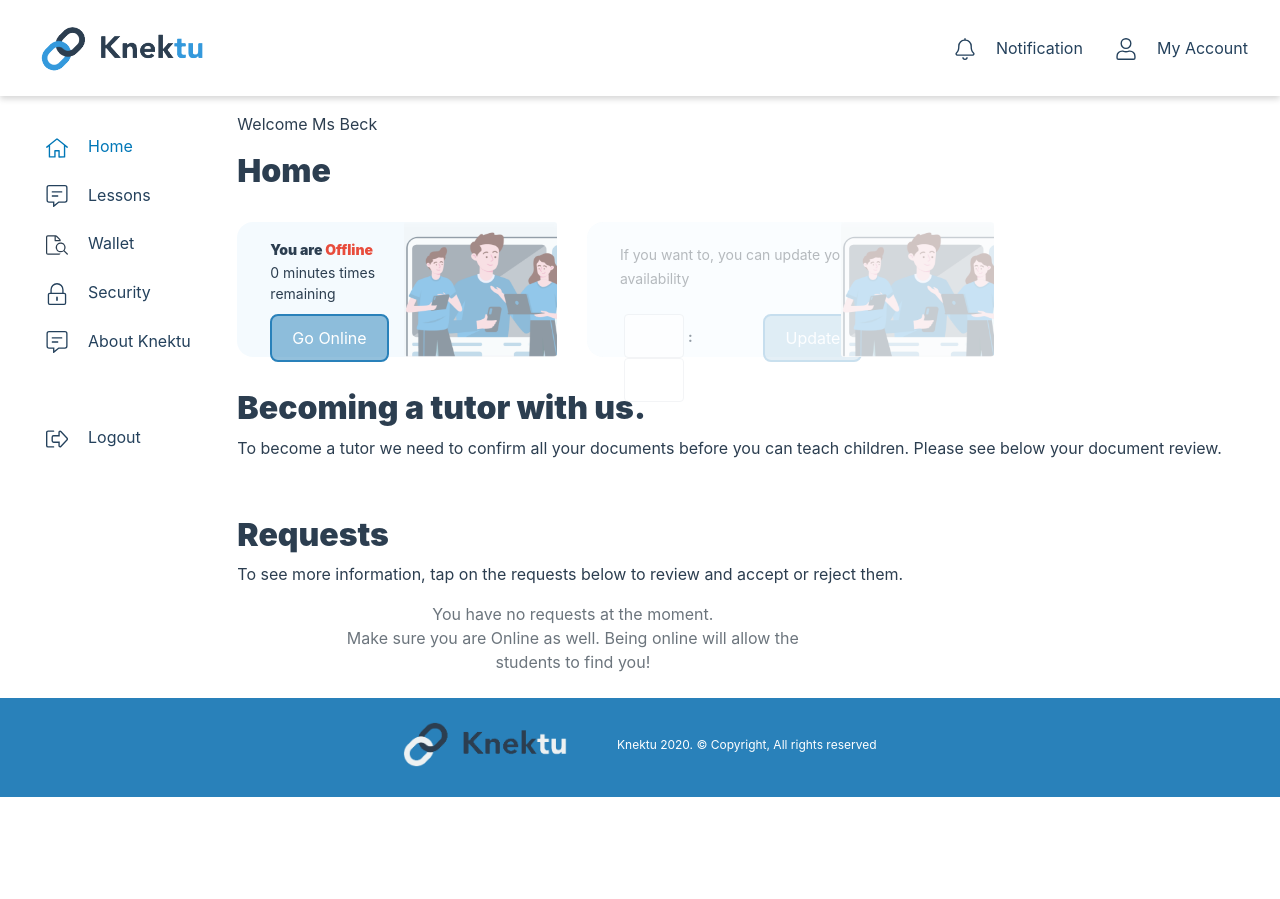
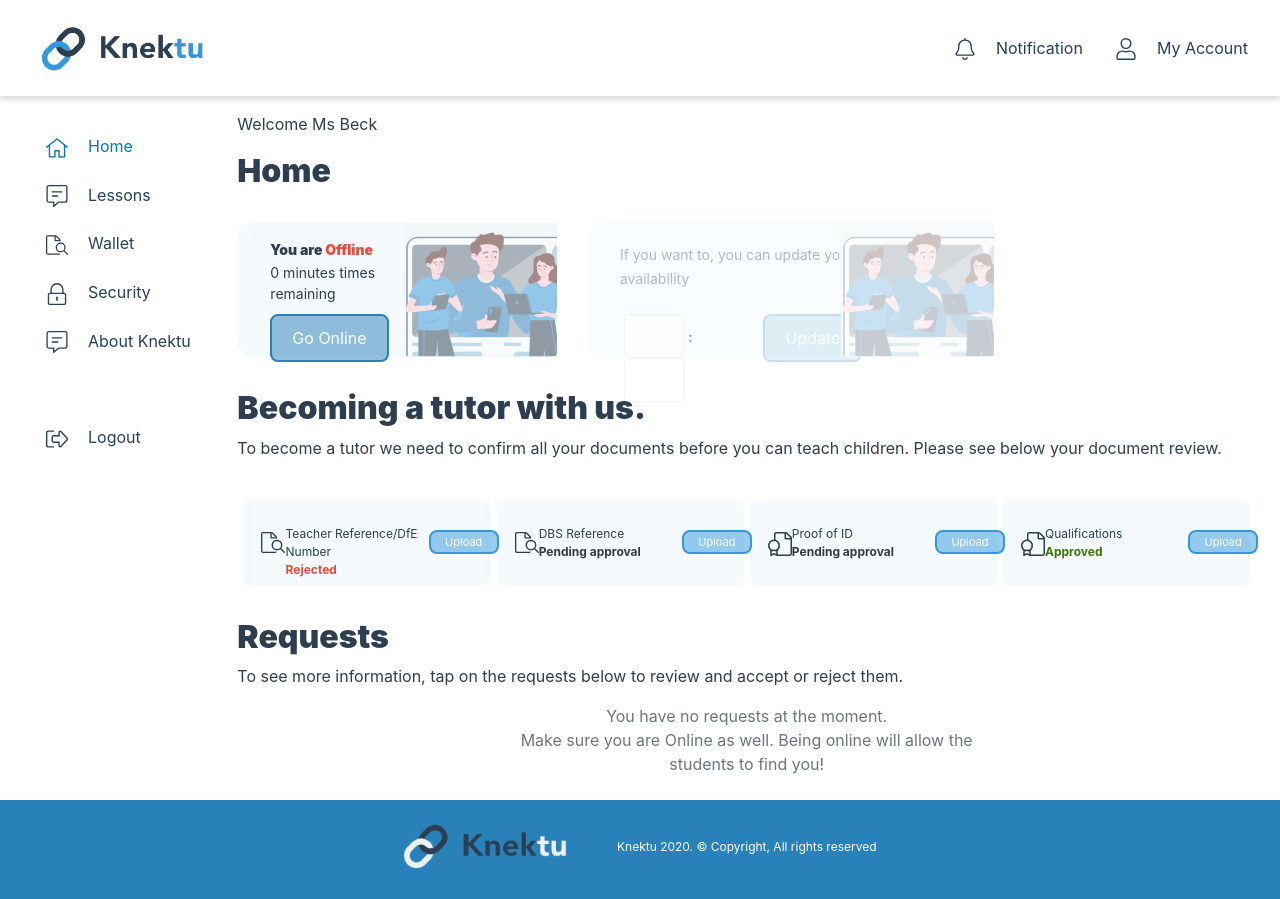
Before and after one commit to aminrasouli/knektu-next, a Next.js app: page / in a window 1280 px wide. Before the commit the page ends 800 px from the top, so only its background shows below. Built offline with nearby package versions, Linux system fonts and the light colour scheme.

Commit message:
add under becoming cards

```diff
--- /dev/null
+++ b/components/index/BecomingCard.js
@@ -0,0 +1,93 @@
+import React from 'react'
+import { Button, Card, CardBody, Col, Row } from 'reactstrap'
+
+export default function BecomingCard () {
+  return (
+    <Row className="card-becoming-gutter">
+      <Col md="3">
+        <Card className="card-becoming mb-3">
+          <Row noGutters>
+            <Col md="2">
+              <img className="svg-icon"
+                   src="/assets/svg/file-search.svg"/>
+            </Col>
+            <Col md="7">
+              <CardBody className="card-becoming-index">
+                <span className="card-title">Teacher Reference/DfE Number</span>
+                <p className="card-text text-danger font-weight-bold ">
+                  Rejected
+                </p>
+              </CardBody>
+            </Col>
+            <Col md="3">
+              <Button size="sm">Upload</Button>
+            </Col>
+          </Row>
+        </Card>
+      </Col>
+      <Col md="3">
+        <Card className="card-becoming mb-3">
+          <Row noGutters>
+            <Col md="2">
+              <img className="svg-icon"
+                   src="/assets/svg/file-search.svg"/>
+            </Col>
+            <Col md="7">
+              <CardBody className="card-becoming-index">
+                <span className="card-title">DBS Reference</span>
+                <p className="card-text text-dark font-weight-bold ">
+                  Pending approval
+                </p>
+              </CardBody>
+            </Col>
+            <Col md="3">
+              <Button size="sm">Upload</Button>
+            </Col>
+          </Row>
+        </Card>
+      </Col>
+      <Col md="3">
+        <Card className="card-becoming mb-3">
+          <Row noGutters>
+            <Col md="2">
+              <img className="svg-icon"
+                   src="/assets/svg/file-certificate.svg"/>
+            </Col>
+            <Col md="7">
+              <CardBody className="card-becoming-index">
+                <span className="card-title">Proof of ID</span>
+                <p className="card-text text-dark font-weight-bold ">
+                  Pending approval
+                </p>
+              </CardBody>
+            </Col>
+            <Col md="3">
+              <Button size="sm">Upload</Button>
+            </Col>
+          </Row>
+        </Card>
+      </Col>
+      <Col md="3">
+        <Card className="card-becoming mb-3">
+          <Row noGutters>
+            <Col md="2">
+              <img className="svg-icon"
+                   src="/assets/svg/file-certificate.svg"/>
+            </Col>
+            <Col md="7">
+              <CardBody className="card-becoming-index">
+                <span className="card-title">Qualifications</span>
+                <p className="card-text text-success font-weight-bold ">
+                  Approved
+                </p>
+              </CardBody>
+            </Col>
+            <Col md="3">
+              <Button size="sm">Upload</Button>
+            </Col>
+          </Row>
+        </Card>
+      </Col>
+    </Row>
+  )
+}
--- /dev/null
+++ b/components/index/HomeCard.js
@@ -0,0 +1,58 @@
+import React from 'react'
+import { Button, Card, CardBody, Col, Row } from 'reactstrap'
+
+export default function HomeCard () {
+  return (
+    <Row>
+      <Col md="4">
+        <Card className="card-index mb-3">
+          <Row noGutters>
+            <Col md="7">
+              <CardBody className="card-body-index">
+                <h5 className="h6 card-title card-title-index">You are <span
+                  className="text-danger">Offline</span></h5>
+                <p className="card-text">0 minutes times
+                  remaining</p>
+                <p className="card-text">
+                  <Button className="btn-index">Go Online</Button>
+                </p>
+              </CardBody>
+            </Col>
+            <Col md="5">
+              <img src="/assets/image/wall.png" className="card-img"/>
+            </Col>
+          </Row>
+        </Card>
+      </Col>
+      <Col md="5">
+        <Card className="card-index mb-3 card-disable">
+          <Row noGutters>
+            <Col md="9">
+              <CardBody className="card-body-index">
+                <span className="text-muted card-title card-title-sm-index">If you want to, you can update your availability</span>
+                <p className="card-text mt-4">
+                  <Row>
+                    <Col md="6">
+                      <form className="form-inline">
+                        <input type="text"
+                               className="form-control form-card-sm"/>
+                        <span className="font-weight-bold"> : </span>
+                        <input type="text"
+                               className="form-control form-card-sm"/>
+                      </form>
+                    </Col>
+                    <Col md="6"><Button
+                      className="btn-index">Update</Button></Col>
+                  </Row>
+                </p>
+              </CardBody>
+            </Col>
+            <Col md="3">
+              <img src="/assets/image/wall.png" className="card-img"/>
+            </Col>
+          </Row>
+        </Card>
+      </Col>
+    </Row>
+  )
+}
--- a/pages/index.js
+++ b/pages/index.js
@@ -1,7 +1,8 @@
 import Head from 'next/head'
 import React from 'react'
 import Layout from '../components/layout/Layout'
-import { Button, Card, CardBody, Col, Row } from 'reactstrap'
+import HomeCard from '../components/index/HomeCard'
+import BecomingCard from '../components/index/BecomingCard'
 
 export default function Home () {
   return (
@@ -16,57 +17,8 @@ export default function Home () {
           <p>Welcome Ms Beck</p>
           <h1 className="h2">Home</h1>
         </div>
-        <Row>
-          <Col md="4">
-            <Card className="card-index mb-3">
-              <Row noGutters>
-                <Col md="7">
-                  <CardBody className="card-body-index">
-                    <h5 className="h6 card-title card-title-index">You are <span
-                      className="text-danger">Offline</span></h5>
-                    <p className="card-text">0 minutes times
-                      remaining</p>
-                    <p className="card-text">
-                      <Button className="btn-index">Go Online</Button>
-                    </p>
-                  </CardBody>
-                </Col>
-                <Col md="5">
-                  <img src="/assets/image/wall.png" className="card-img"/>
-                </Col>
-              </Row>
-            </Card>
-          </Col>
-          <Col md="5">
-            <Card className="card-index mb-3 card-disable">
-              <Row noGutters>
-                <Col md="9">
-                  <CardBody className="card-body-index">
-                    <span className="text-muted card-title card-title-sm-index">If you want to, you can update your availability</span>
-                    <p className="card-text mt-4">
-                      <Row>
-                        <Col md="6">
-                          <form className="form-inline">
-                            <input type="text"
-                                   className="form-control form-card-sm"/>
-                            <span className="font-weight-bold"> : </span>
-                            <input type="text"
-                                   className="form-control form-card-sm"/>
-                          </form>
-                        </Col>
-                        <Col md="6"><Button
-                          className="btn-index">Update</Button></Col>
-                      </Row>
-                    </p>
-                  </CardBody>
-                </Col>
-                <Col md="3">
-                  <img src="/assets/image/wall.png" className="card-img"/>
-                </Col>
-              </Row>
-            </Card>
-          </Col>
-        </Row>
+
+        <HomeCard/>
 
 
         <div
@@ -75,6 +27,8 @@ export default function Home () {
           <p>To become a tutor we need to confirm all your documents before you
             can teach children. Please see below your document review.</p>
         </div>
+
+        <BecomingCard/>
 
         <div
           className="pt-3 pb-2 mb-3">
--- a/styles/styles.scss
+++ b/styles/styles.scss
@@ -1,6 +1,7 @@
 $body-color: #2C3E50;
 $headings-font-weight: 900;
 $red: #E84C3C;
+$success: #3F740A;
 @import "node_modules/bootstrap/scss/bootstrap";
 
 img {
@@ -87,6 +88,7 @@ img.svg-icon {
 .no-request-text-box {
   width: 671px;
   padding: 0 100px 0 100px;
+  margin: 0 auto;
 }
 
 .card-index {
@@ -142,3 +144,45 @@ img.svg-icon {
   opacity: 0.5;
   cursor: no-drop !important;
 }
+
+.card-becoming {
+  background: #3499DC0D;
+  border: none;
+  border-radius: 7px;
+  max-height: 86px;
+}
+
+.card-becoming-index {
+  margin: 25px 1px;
+  padding: 0;
+  font-size: 12px;
+}
+
+.card-becoming button {
+  width: 70px;
+  height: 24px;
+  line-height: 0px;
+  background: #3499DC80;
+  border: 2px solid #3499DC;
+  font-size: 11px;
+  border-radius: 8px;
+  margin: 30px 0px;
+}
+
+.card-becoming img {
+  margin: 32px 18px;
+  width: 24px;
+  height: auto;
+}
+
+.card-becoming-gutter.row,
+.card-becoming-gutter.container,
+.card-becoming-gutter.container-fluid {
+  margin-left: 3px;
+  margin-right: 3px;
+}
+
+.card-becoming-gutter > [class^="col-"] {
+  padding-left: 3px;
+  padding-right: 3px;
+}
```
